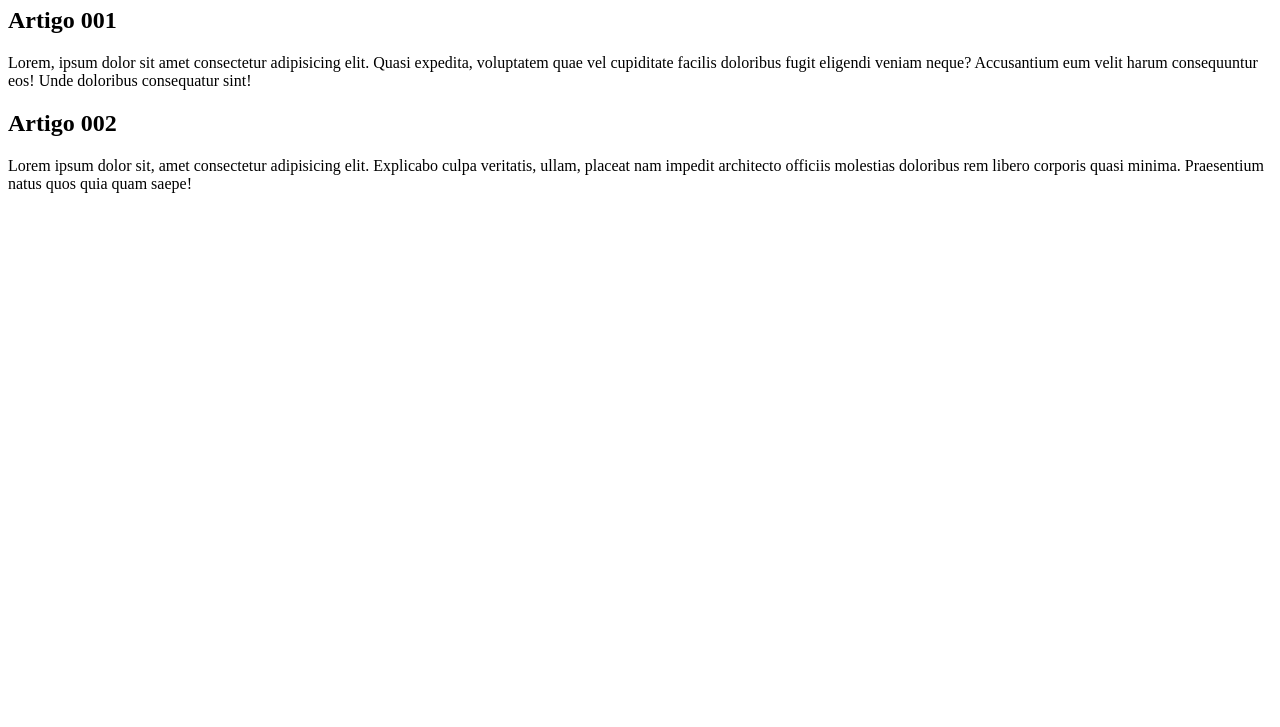
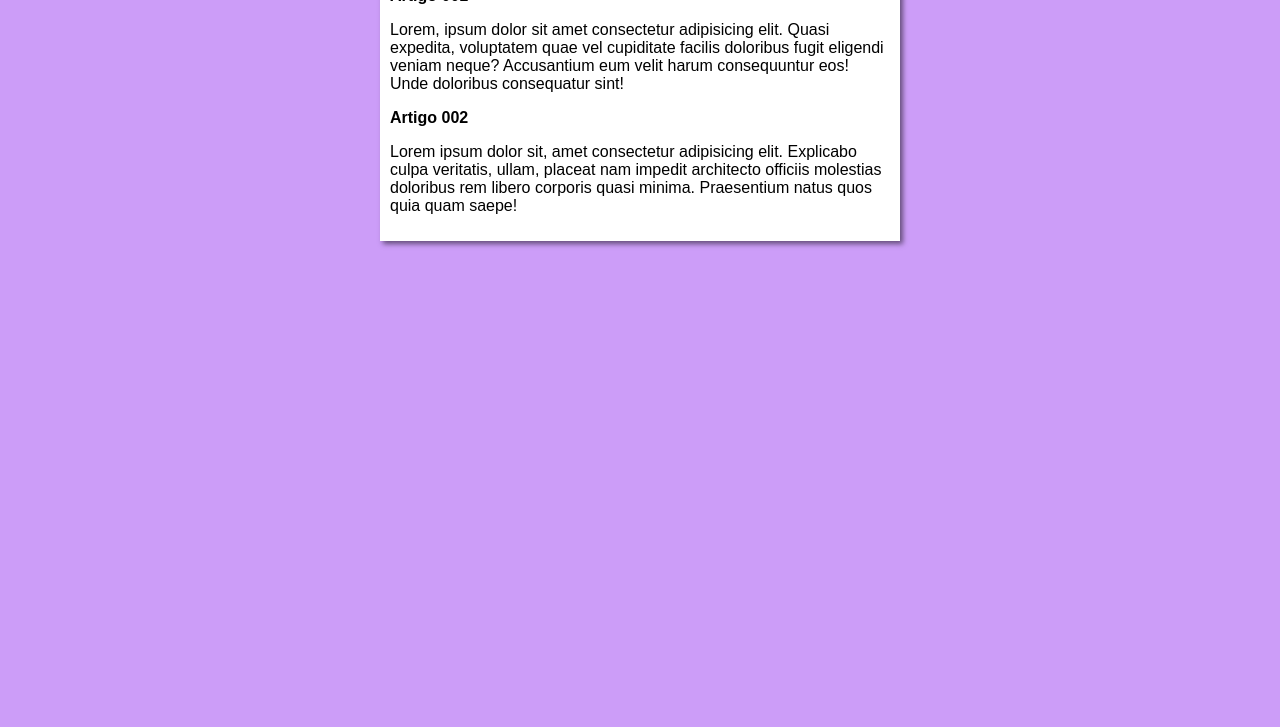
Before and after one commit to Fabricio-Lemos/projeto-site, a plain HTML site: page index.html in a window 1280 px wide. Shown: the part 73-800 px from the top of the page. Drawn offline with Linux system fonts and the light colour scheme.

Commit message:
iniciei o desing

```diff
--- /dev/null
+++ b/_estilos/style.css
@@ -0,0 +1,16 @@
+* {
+    font-family: Arial, Helvetica, sans-serif;
+    font-size: 16px;
+}
+
+body {
+    background-color: rgb(204,157,248);
+}
+
+main {
+    background-color: white;
+    width: 500px;
+    margin: auto;
+    padding: 10px;
+    box-shadow: 3px 3px 5px rgba(0, 0, 0, 0.5);
+}
--- a/index.html
+++ b/index.html
@@ -4,6 +4,7 @@
     <meta charset="UTF-8">
     <meta name="viewport" content="width=device-width, initial-scale=1.0">
     <title>Titulo o Site</title>
+    <link rel="stylesheet" href=_estilos/style.css>
 </head>
 <body>
     <main>
```
